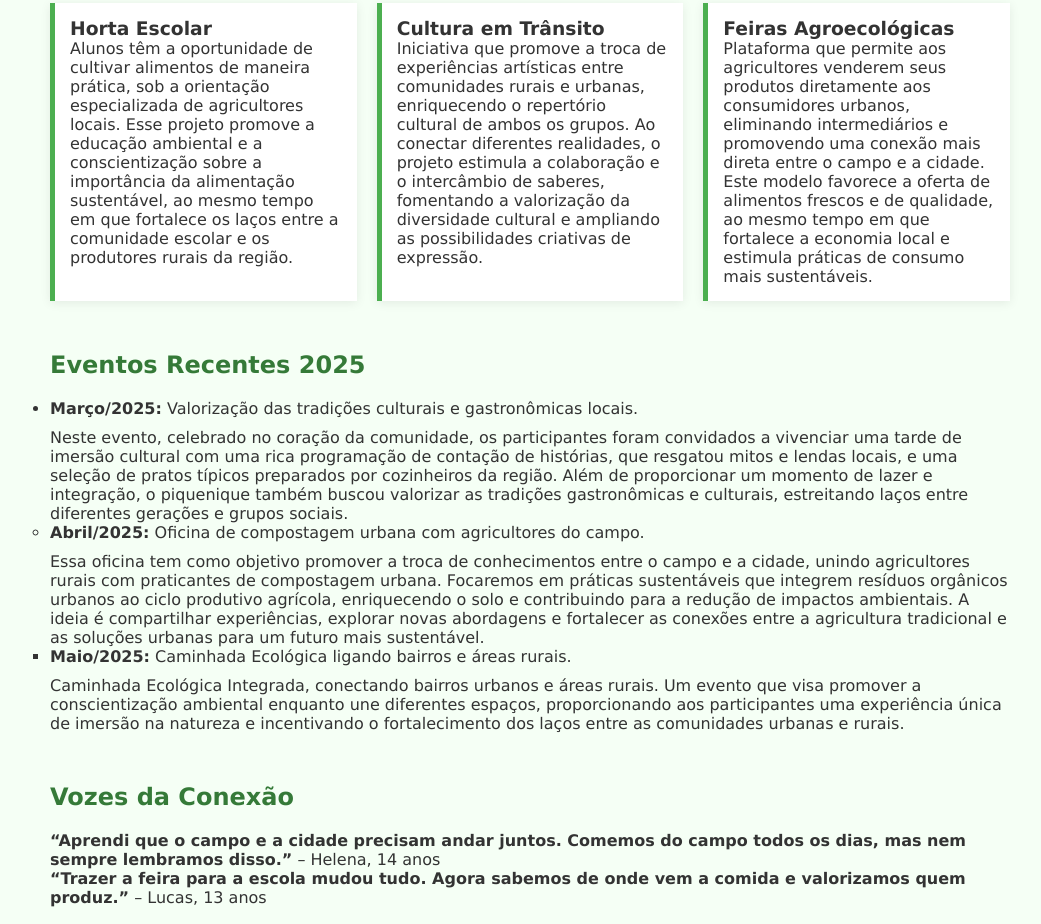
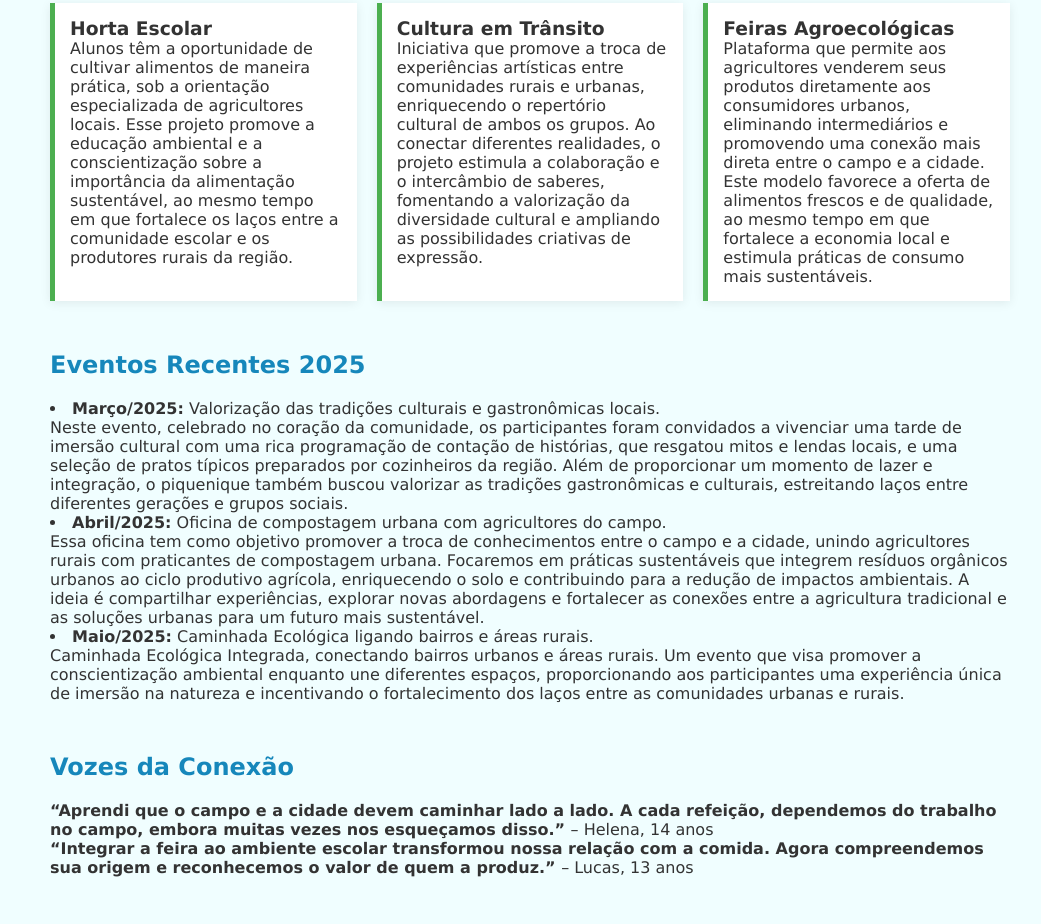
Before and after one commit to riannnnzote/CampoeCidadeemMovimento, a plain HTML site: page index.html in a window 1280 px wide. Shown: the part 243-1167 px from the top of the page, without its empty margins (110-1151 px from the left). Drawn offline with Linux system fonts and the light colour scheme.

Commit message:
Add files via upload

```diff
--- a/index.html
+++ b/index.html
@@ -1,11 +1,13 @@
 <!DOCTYPE html>
 <html lang="pt-BR">
+
 <head>
     <meta charset="UTF-8">
     <meta name="viewport" content="width=device-width, initial-scale=1.0">
     <title>Campo e Cidade em Movimento</title>
     <link rel="stylesheet" href="style.css">
 </head>
+
 <body>
     <header>
         <h1>Campo e Cidade em Movimento</h1>
@@ -27,37 +29,56 @@
             <div class="grid">
                 <div class="card">
                     <h3>Horta Escolar</h3>
-<p>Alunos têm a oportunidade de cultivar alimentos de maneira prática, sob a orientação especializada de agricultores locais. Esse projeto promove a educação ambiental e a conscientização sobre a importância da alimentação sustentável, ao mesmo tempo em que fortalece os laços entre a comunidade escolar e os produtores rurais da região.</p>
+                    <p>Alunos têm a oportunidade de cultivar alimentos de maneira prática, sob a orientação
+                        especializada de agricultores locais. Esse projeto promove a educação ambiental e a
+                        conscientização sobre a importância da alimentação sustentável, ao mesmo tempo em que fortalece
+                        os laços entre a comunidade escolar e os produtores rurais da região.</p>
                 </div>
                 <div class="card">
                     <h3>Cultura em Trânsito</h3>
-<p>Iniciativa que promove a troca de experiências artísticas entre comunidades rurais e urbanas, enriquecendo o repertório cultural de ambos os grupos. Ao conectar diferentes realidades, o projeto estimula a colaboração e o intercâmbio de saberes, fomentando a valorização da diversidade cultural e ampliando as possibilidades criativas de expressão.
+                    <p>Iniciativa que promove a troca de experiências artísticas entre comunidades rurais e urbanas,
+                        enriquecendo o repertório cultural de ambos os grupos. Ao conectar diferentes realidades, o
+                        projeto estimula a colaboração e o intercâmbio de saberes, fomentando a valorização da
+                        diversidade cultural e ampliando as possibilidades criativas de expressão.
                     </p>
                 </div>
                 <div class="card">
                     <h3>Feiras Agroecológicas</h3>
-<p>Plataforma que permite aos agricultores venderem seus produtos diretamente aos consumidores urbanos, eliminando intermediários e promovendo uma conexão mais direta entre o campo e a cidade. Este modelo favorece a oferta de alimentos frescos e de qualidade, ao mesmo tempo em que fortalece a economia local e estimula práticas de consumo mais sustentáveis.</p>
+                    <p>Plataforma que permite aos agricultores venderem seus produtos diretamente aos consumidores
+                        urbanos, eliminando intermediários e promovendo uma conexão mais direta entre o campo e a
+                        cidade. Este modelo favorece a oferta de alimentos frescos e de qualidade, ao mesmo tempo em que
+                        fortalece a economia local e estimula práticas de consumo mais sustentáveis.</p>
                 </div>
             </div>
         </section>
 
         <section id="eventos" class="secao">
             <h2>Eventos Recentes 2025</h2>
-<ul>
-<li><strong>Março/2025:</strong> Valorização das tradições culturais e gastronômicas locais.</li>Neste evento, celebrado no coração da comunidade, os participantes foram convidados a vivenciar uma tarde de imersão cultural com uma rica programação de contação de histórias, que resgatou mitos e lendas locais, e uma seleção de pratos típicos preparados por cozinheiros da região. Além de proporcionar um momento de lazer e integração, o piquenique também buscou valorizar as tradições gastronômicas e culturais, estreitando laços entre diferentes gerações e grupos sociais.
-<ul>
-<li><strong>Abril/2025:</strong> Oficina de compostagem urbana com agricultores do campo.</li>Essa oficina tem como objetivo promover a troca de conhecimentos entre o campo e a cidade, unindo agricultores rurais com praticantes de compostagem urbana. Focaremos em práticas sustentáveis que integrem resíduos orgânicos urbanos ao ciclo produtivo agrícola, enriquecendo o solo e contribuindo para a redução de impactos ambientais. A ideia é compartilhar experiências, explorar novas abordagens e fortalecer as conexões entre a agricultura tradicional e as soluções urbanas para um futuro mais sustentável.
-<ul>
-<li><strong>Maio/2025:</strong> Caminhada Ecológica ligando bairros e áreas rurais.</li>Caminhada Ecológica Integrada, conectando bairros urbanos e áreas rurais. Um evento que visa promover a conscientização ambiental enquanto une diferentes espaços, proporcionando aos participantes uma experiência única de imersão na natureza e incentivando o fortalecimento dos laços entre as comunidades urbanas e rurais.
+            <li><strong>Março/2025:</strong> Valorização das tradições culturais e gastronômicas locais.</li>Neste
+            evento, celebrado no coração da comunidade, os participantes foram convidados a vivenciar uma tarde de
+            imersão cultural com uma rica programação de contação de histórias, que resgatou mitos e lendas locais, e
+            uma seleção de pratos típicos preparados por cozinheiros da região. Além de proporcionar um momento de lazer
+            e integração, o piquenique também buscou valorizar as tradições gastronômicas e culturais, estreitando laços
+            entre diferentes gerações e grupos sociais.
+            <li><strong>Abril/2025:</strong> Oficina de compostagem urbana com agricultores do campo.</li>Essa oficina
+            tem como objetivo promover a troca de conhecimentos entre o campo e a cidade, unindo agricultores rurais com
+            praticantes de compostagem urbana. Focaremos em práticas sustentáveis que integrem resíduos orgânicos
+            urbanos ao ciclo produtivo agrícola, enriquecendo o solo e contribuindo para a redução de impactos
+            ambientais. A ideia é compartilhar experiências, explorar novas abordagens e fortalecer as conexões entre a
+            agricultura tradicional e as soluções urbanas para um futuro mais sustentável.
+            <li><strong>Maio/2025:</strong> Caminhada Ecológica ligando bairros e áreas rurais.</li>Caminhada Ecológica
+            Integrada, conectando bairros urbanos e áreas rurais. Um evento que visa promover a conscientização
+            ambiental enquanto une diferentes espaços, proporcionando aos participantes uma experiência única de imersão
+            na natureza e incentivando o fortalecimento dos laços entre as comunidades urbanas e rurais.
             </ul>
         </section>
 
         <section id="depoimentos" class="secao">
             <h2>Vozes da Conexão</h2>
-<p><strong>“Aprendi que o campo e a cidade precisam andar juntos. Comemos do campo todos os
-dias, mas nem sempre lembramos disso.”</strong> – Helena, 14 anos</p>
-<p><strong>“Trazer a feira para a escola mudou tudo. Agora sabemos de onde vem a comida e
-valorizamos quem produz.”</strong> – Lucas, 13 anos</p>
+            <p><strong>“Aprendi que o campo e a cidade devem caminhar lado a lado. A cada refeição, dependemos do
+                    trabalho no campo, embora muitas vezes nos esqueçamos disso.” </strong> – Helena, 14 anos</p>
+            <p><strong>“Integrar a feira ao ambiente escolar transformou nossa relação com a comida. Agora compreendemos
+                    sua origem e reconhecemos o valor de quem a produz.” </strong> – Lucas, 13 anos</p>
         </section>
 
         <section id="contato" class="secao">
--- a/style.css
+++ b/style.css
@@ -6,13 +6,13 @@ box-sizing: border-box;
 
 body {
 font-family: 'Verdana', sans-serif;
-background-color: #f5fff5;
+background-color: #f0feff;
 color: #333;
 }
 
 header {
-background-color: #4caf50;
-color: white;
+background-color: #72bb74;
+color: rgb(255, 254, 254);
 text-align: center;
 padding: 30px 20px;
 }
@@ -33,7 +33,7 @@ margin: 0 15px;
 }
 
 nav ul li a {
-color: white;
+color: rgb(0, 0, 0);
 text-decoration: none;
 font-weight: bold;
 }
@@ -49,7 +49,7 @@ margin-bottom: 50px;
 }
 
 .secao h2 {
-color: #357a38;
+color: #1687bb;
 
 margin-bottom: 20px;
 }
@@ -61,7 +61,7 @@ gap: 20px;
 }
 
 .card {
-background-color: #fff;
+background-color: #ffffff;
 padding: 15px;
 border-left: 5px solid #4caf50;
 box-shadow: 0 2px 10px rgba(0,0,0,0.08);
```
Lines whose indentation alone changed are shown as unchanged.
